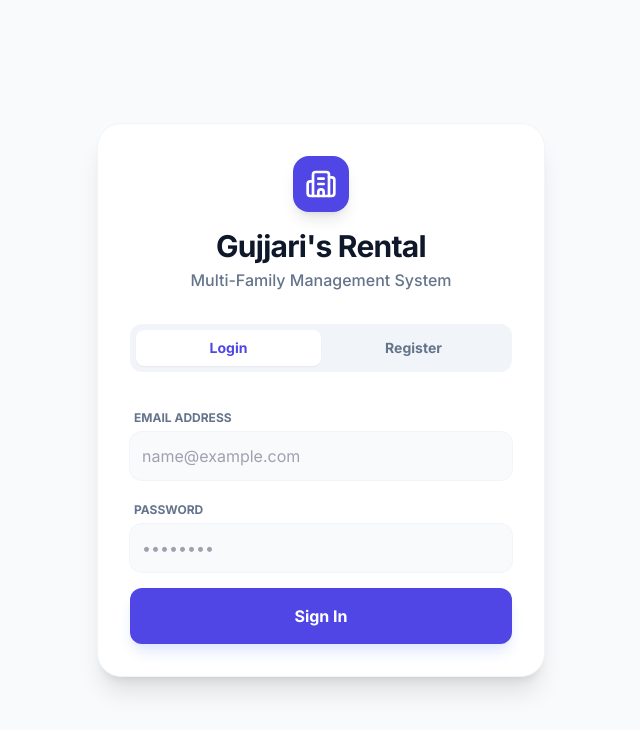
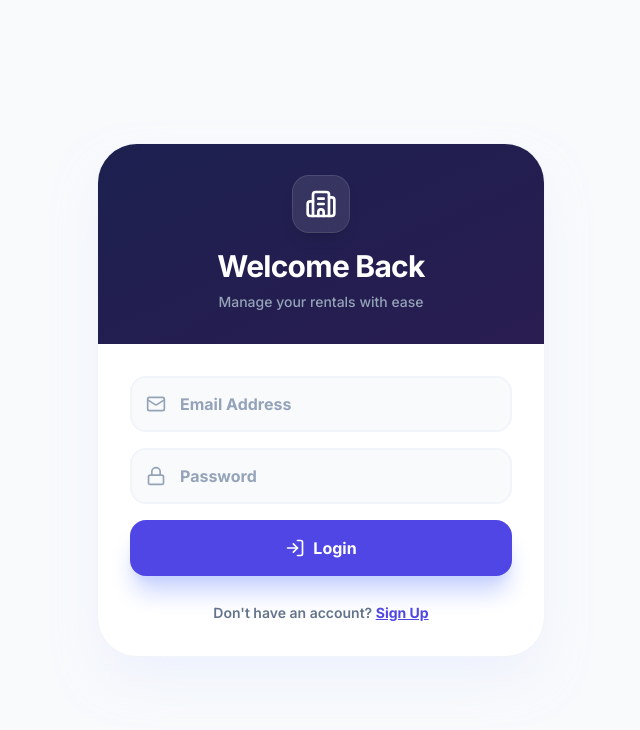
Before and after one commit to sriteja123gujjari/Rental-management-system, a React (Vite) app: page / in a window 1280 px wide. Shown: the top 730 px of the page, without its empty margins (319-959 px from the left). Built offline with nearby package versions, Linux system fonts and the light colour scheme; no server answers.

Commit message:
Refactor AuthPage component for improved clarity

```diff
--- a/components/AuthPage.tsx
+++ b/components/AuthPage.tsx
@@ -1,134 +1,160 @@
+import React, { useState } from 'react';
+import { api } from '../services/api'; // Ensure this path is correct
+import { LogIn, UserPlus, Building2, Loader2, Mail, Lock, User } from 'lucide-react';
 
-import React, { useState } from 'react';
-import { api } from '../services/api';
-import { Building2, Loader2, ShieldCheck } from 'lucide-react';
+interface AuthPageProps {
+  onLogin: (user: any, token: string) => void;
+}
 
-const AuthPage = ({ onLogin }) => {
+const AuthPage = ({ onLogin }: AuthPageProps) => {
   const [isLogin, setIsLogin] = useState(true);
   const [loading, setLoading] = useState(false);
-  const [error, setError] = useState('');
 
-  const [formData, setFormData] = useState({
-    name: '',
-    email: '',
-    password: '',
-    familyId: ''
-  });
+  // Form State
+  const [name, setName] = useState('');
+  const [email, setEmail] = useState('');
+  const [password, setPassword] = useState('');
 
-  const handleSubmit = async (e) => {
+  const handleSubmit = async (e: React.FormEvent) => {
     e.preventDefault();
     setLoading(true);
-    setError('');
 
     try {
       if (isLogin) {
-        const data = await api.login(formData.email, formData.password);
-        onLogin(data.user, data.token);
+        // --- LOGIN LOGIC ---
+        console.log("Logging in with:", { email, password });
+
+        // ✅ FIX: Pass as an OBJECT { }
+        const user = await api.login({
+            email: email,
+            password: password
+        });
+
+        onLogin(user, 'session-token'); // Update App state
+
       } else {
-        await api.register(formData);
-        const data = await api.login(formData.email, formData.password);
-        onLogin(data.user, data.token);
+        // --- REGISTER LOGIC ---
+        console.log("Registering:", { name, email, password });
+
+        // ✅ FIX: Pass as an OBJECT { }
+        await api.register({
+            name: name,
+            email: email,
+            password: password
+        });
+
+        alert("Registration Successful! Please check your email.");
+        setIsLogin(true); // Switch to login view
       }
-    } catch (err) {
-      setError(err.message || 'Authentication failed');
+    } catch (err: any) {
+      console.error("Auth Error:", err);
+      alert(err.message || "Authentication failed");
     } finally {
       setLoading(false);
     }
   };
 
   return (
-    <div className="flex items-center justify-center min-h-screen bg-slate-50 px-4">
-      <div className="w-full max-w-md p-8 bg-white rounded-3xl shadow-xl border border-slate-100 space-y-8">
-        <div className="text-center">
-          <div className="inline-flex p-3 bg-indigo-600 text-white rounded-2xl shadow-lg mb-4">
+    <div className="min-h-screen flex items-center justify-center p-4 bg-slate-50">
+      <div className="bg-white w-full max-w-md rounded-[2.5rem] shadow-2xl shadow-indigo-100/50 overflow-hidden border border-slate-100">
+
+        {/* Header Section */}
+        <div className="bg-slate-900 p-8 text-center relative overflow-hidden">
+          <div className="absolute top-0 left-0 w-full h-full bg-gradient-to-br from-indigo-600/20 to-purple-600/20 z-0"></div>
+          <div className="relative z-10">
+            <div className="inline-flex p-3 bg-white/10 backdrop-blur-md rounded-2xl text-white mb-4 shadow-lg ring-1 ring-white/20">
               <Building2 size={32} />
             </div>
-          <h1 className="text-3xl font-black text-slate-900 tracking-tight">Gujjari's Rental</h1>
-          <p className="text-slate-500 font-medium mt-1">Multi-Family Management System</p>
+            <h1 className="text-3xl font-black text-white tracking-tight">
+              {isLogin ? 'Welcome Back' : 'Join Us'}
+            </h1>
+            <p className="text-slate-400 text-sm font-medium mt-2">
+              {isLogin ? 'Manage your rentals with ease' : 'Create your rental dashboard'}
+            </p>
+          </div>
         </div>
 
-        <div className="flex bg-slate-100 p-1.5 rounded-xl">
-          <button
-            onClick={() => setIsLogin(true)}
-            className={`flex-1 py-2 text-sm font-bold rounded-lg transition-all ${isLogin ? 'bg-white shadow-sm text-indigo-600' : 'text-slate-500'}`}
-          >
-            Login
-          </button>
-          <button
-            onClick={() => setIsLogin(false)}
-            className={`flex-1 py-2 text-sm font-bold rounded-lg transition-all ${!isLogin ? 'bg-white shadow-sm text-indigo-600' : 'text-slate-500'}`}
-          >
-            Register
-          </button>
-        </div>
+        {/* Form Section */}
+        <div className="p-8">
+          <form onSubmit={handleSubmit} className="space-y-4">
 
-        <form onSubmit={handleSubmit} className="space-y-4">
+            {/* Name Field (Only for Register) */}
             {!isLogin && (
-            <>
-              <div className="space-y-1">
-                <label className="text-xs font-bold text-slate-500 uppercase ml-1">Full Name</label>
+              <div className="relative group">
+                <User className="absolute left-4 top-1/2 -translate-y-1/2 text-slate-400 group-focus-within:text-indigo-600 transition-colors" size={20} />
                 <input
                   type="text"
-                  required
-                  placeholder="John Doe"
-                  className="w-full p-3 bg-slate-50 border-none ring-1 ring-slate-100 rounded-xl focus:ring-2 focus:ring-indigo-500 outline-none transition-all"
-                  value={formData.name}
-                  onChange={(e) => setFormData({ ...formData, name: e.target.value })}
+                  placeholder="Full Name"
+                  className="w-full h-14 pl-12 pr-4 bg-slate-50 border-2 border-slate-100 rounded-2xl outline-none focus:bg-white focus:border-indigo-500 font-bold text-slate-700 transition-all placeholder:text-slate-400"
+                  value={name}
+                  onChange={(e) => setName(e.target.value)}
+                  required={!isLogin}
                 />
               </div>
-              <div className="space-y-1">
-                <label className="text-xs font-bold text-slate-500 uppercase ml-1">Group ID (Family ID)</label>
-                <input
-                  type="text"
-                  required
-                  placeholder="E.g. GUJJARI_FAMILY"
-                  className="w-full p-3 bg-slate-50 border-none ring-1 ring-slate-100 rounded-xl focus:ring-2 focus:ring-indigo-500 outline-none transition-all"
-                  value={formData.familyId}
-                  onChange={(e) => setFormData({ ...formData, familyId: e.target.value })}
-                />
-              </div>
-            </>
             )}
 
-          <div className="space-y-1">
-            <label className="text-xs font-bold text-slate-500 uppercase ml-1">Email Address</label>
+            {/* Email Field */}
+            <div className="relative group">
+              <Mail className="absolute left-4 top-1/2 -translate-y-1/2 text-slate-400 group-focus-within:text-indigo-600 transition-colors" size={20} />
               <input
                 type="email"
+                placeholder="Email Address"
+                className="w-full h-14 pl-12 pr-4 bg-slate-50 border-2 border-slate-100 rounded-2xl outline-none focus:bg-white focus:border-indigo-500 font-bold text-slate-700 transition-all placeholder:text-slate-400"
+                value={email}
+                onChange={(e) => setEmail(e.target.value)}
                 required
-              placeholder="name@example.com"
-              className="w-full p-3 bg-slate-50 border-none ring-1 ring-slate-100 rounded-xl focus:ring-2 focus:ring-indigo-500 outline-none transition-all"
-              value={formData.email}
-              onChange={(e) => setFormData({ ...formData, email: e.target.value })}
               />
             </div>
 
-          <div className="space-y-1">
-            <label className="text-xs font-bold text-slate-500 uppercase ml-1">Password</label>
+            {/* Password Field */}
+            <div className="relative group">
+              <Lock className="absolute left-4 top-1/2 -translate-y-1/2 text-slate-400 group-focus-within:text-indigo-600 transition-colors" size={20} />
               <input
                 type="password"
+                placeholder="Password"
+                className="w-full h-14 pl-12 pr-4 bg-slate-50 border-2 border-slate-100 rounded-2xl outline-none focus:bg-white focus:border-indigo-500 font-bold text-slate-700 transition-all placeholder:text-slate-400"
+                value={password}
+                onChange={(e) => setPassword(e.target.value)}
                 required
-              placeholder="••••••••"
-              className="w-full p-3 bg-slate-50 border-none ring-1 ring-slate-100 rounded-xl focus:ring-2 focus:ring-indigo-500 outline-none transition-all"
-              value={formData.password}
-              onChange={(e) => setFormData({ ...formData, password: e.target.value })}
+                minLength={6}
               />
             </div>
 
-          {error && (
-            <div className="p-3 bg-rose-50 text-rose-600 text-xs font-bold rounded-xl border border-rose-100 flex items-center gap-2">
-              <ShieldCheck size={14} />
-              {error}
-            </div>
-          )}
-
+            {/* Submit Button */}
             <button
               type="submit"
               disabled={loading}
-            className="w-full py-4 bg-indigo-600 text-white rounded-xl font-bold hover:bg-indigo-700 transition-all shadow-lg shadow-indigo-100 active:scale-95 flex items-center justify-center gap-2"
+              className="w-full h-14 bg-indigo-600 hover:bg-indigo-700 text-white rounded-2xl font-bold transition-all shadow-xl shadow-indigo-200 disabled:opacity-70 disabled:cursor-not-allowed flex items-center justify-center gap-2 active:scale-95 mt-2"
             >
-            {loading ? <Loader2 className="animate-spin" size={20} /> : (isLogin ? 'Sign In' : 'Create Account')}
+              {loading ? (
+                <Loader2 className="animate-spin" />
+              ) : isLogin ? (
+                <><LogIn size={20} /> Login</>
+              ) : (
+                <><UserPlus size={20} /> Create Account</>
+              )}
             </button>
           </form>
+
+          {/* Toggle Login/Register */}
+          <div className="mt-6 text-center">
+            <button
+              onClick={() => {
+                setIsLogin(!isLogin);
+                setName('');
+                setEmail('');
+                setPassword('');
+              }}
+              className="text-slate-500 text-sm font-semibold hover:text-indigo-600 transition-colors"
+            >
+              {isLogin ? (
+                <>Don't have an account? <span className="text-indigo-600 font-bold underline">Sign Up</span></>
+              ) : (
+                <>Already have an account? <span className="text-indigo-600 font-bold underline">Log In</span></>
+              )}
+            </button>
+          </div>
+        </div>
       </div>
     </div>
   );
```
Lines whose indentation alone changed are shown as unchanged.
